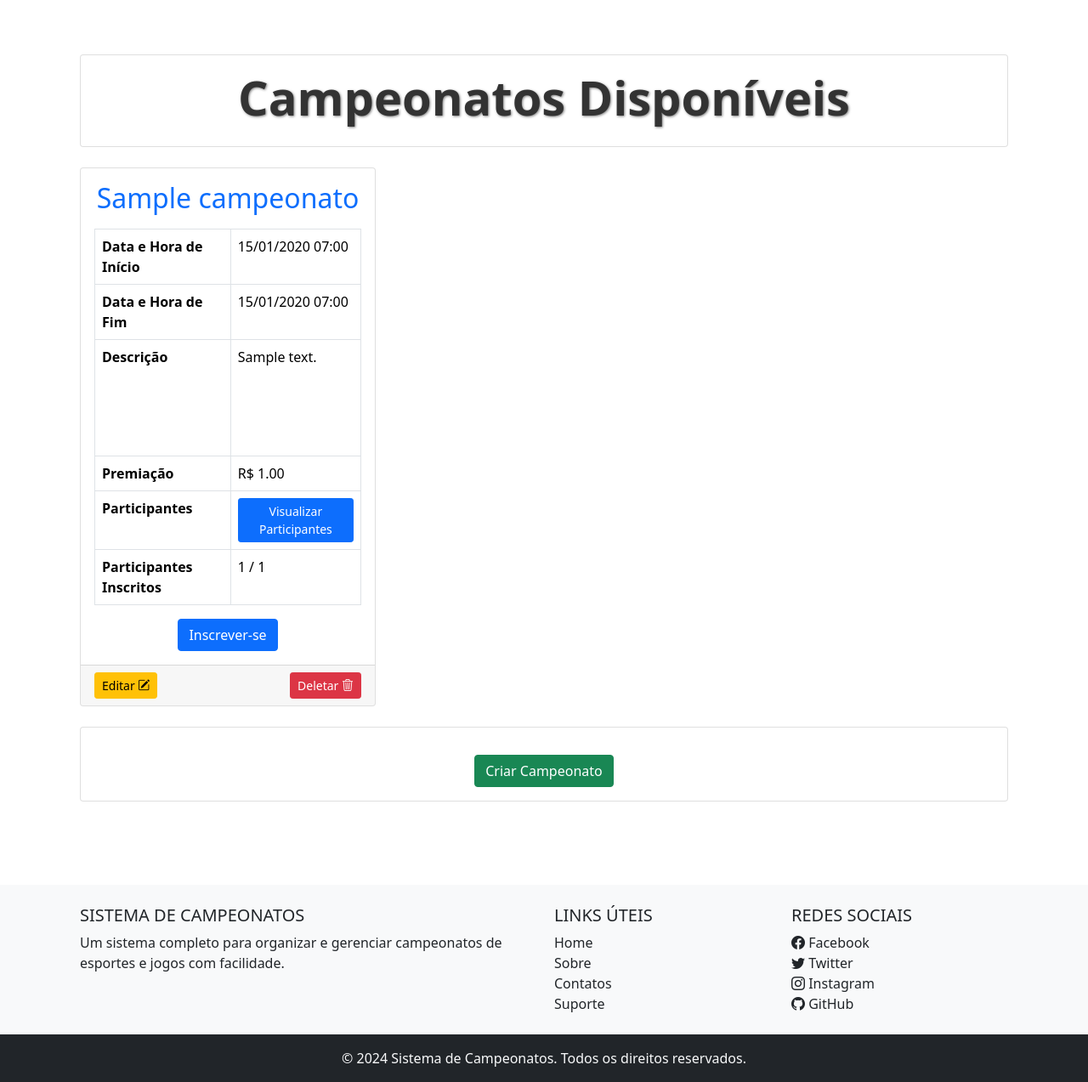
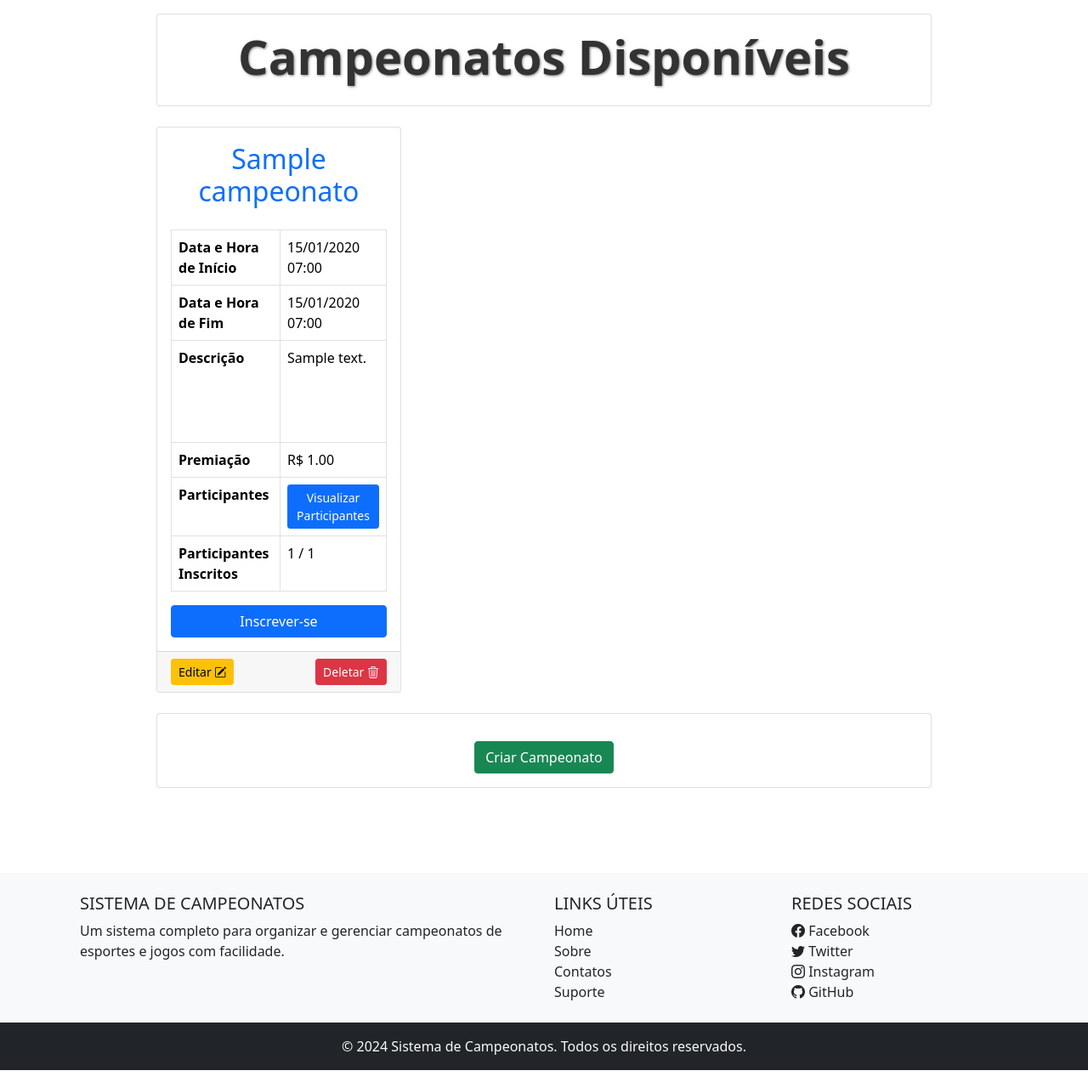
Before and after one commit to Sam0929/Projeto_Camp, a Django app: page /campeonatos/ in a window 1280 px wide. Shown: the part 81-1354 px from the top of the page at 85% size. Run offline with Django 5.2, Linux system fonts and the light colour scheme; tables that the repository leaves empty hold one stand-in row (values such as "Sample post"); some libraries are stand-ins or nearby versions.

Commit message:
Correções gerais

```diff
--- a/campeonatos/templates/campeonatos.html
+++ b/campeonatos/templates/campeonatos.html
@@ -3,7 +3,7 @@
 {% block title %}Página Inicial{% endblock %}
 
 {% block content %}
-<main class="container my-5">
+<main class="container my-7" style="max-width: 75%;">
     <section class="campeonatos-section">
 
         <div class="row mb-4">
@@ -22,25 +22,23 @@
             <div class="row">
                 {% for campeonato in campeonatos %}
                 <div class="col-md-6 col-lg-4 mb-4">
-                    <div class="card h-100">
-                        <div class="card-body">
+                    <div class="card h-100 d-flex flex-column">
+                        <div class="card-body flex-grow-1 d-flex flex-column">
                             <h2 class="card-title font-weight-bold text-primary text-center">{{ campeonato.nome }}</h2>
                             <table class="table table-bordered mt-3">
                                 <tbody>
                                     <tr>
                                         <th>Data e Hora de Início</th>
-                                        <td>{{ campeonato.data_inicio|date:"d/m/Y H:i" }}</td>  <!-- Exibe data e hora -->
+                                        <td>{{ campeonato.data_inicio|date:"d/m/Y H:i" }}</td>
                                     </tr>
                                     <tr>
                                         <th>Data e Hora de Fim</th>
-                                        <td>{{ campeonato.data_fim|date:"d/m/Y H:i" }}</td>  <!-- Exibe data e hora -->
+                                        <td>{{ campeonato.data_fim|date:"d/m/Y H:i" }}</td>
                                     </tr>
                                     <tr>
                                         <th>Descrição</th>
-                                        <td>
-                                            <div class="description" style="max-height: 200px; overflow-y: auto;">
-                                                <p class="text-break">{{ campeonato.descricao }}</p>
-                                            </div>
+                                        <td class="description">
+                                            <p class="text-break">{{ campeonato.descricao }}</p>
                                         </td>
                                     </tr>
                                     <tr>
@@ -50,30 +48,30 @@
                                     <tr>
                                         <th>Participantes</th>
                                         <td>
-                                            <!-- Botão para abrir o modal de participantes -->
-                                            <button type="button" class="btn btn-primary btn-sm" data-bs-toggle="modal" data-bs-target="#modalParticipantes{{ campeonato.pk }}">
+                                            <button type="button" class="btn btn-primary btn-sm w-100" data-bs-toggle="modal" data-bs-target="#modalParticipantes{{ campeonato.pk }}">
                                                 Visualizar Participantes
                                             </button>
                                         </td>
                                     </tr>
                                     <tr>
                                         <th>Participantes Inscritos</th>
-                                        <td>
-                                            {{ campeonato.inscricao_set.count }} / {{ campeonato.numero_maximo_participantes }}
-                                        </td>
+                                        <td>{{ campeonato.inscricao_set.count }} / {{ campeonato.numero_maximo_participantes }}</td>
                                     </tr>
                                 </tbody>
                             </table>
-                            <div class="text-center mt-3">
+                            <div class="text-center mt-auto d-grid gap-2">
                                 <a href="{% url 'inscrever_participante' campeonato.pk %}" class="btn btn-primary">Inscrever-se</a>
+
                             </div>
                         </div>
                         <div class="card-footer d-flex justify-content-between">
-                            <a href="{% url 'editar_campeonato' campeonato.pk %}" class="btn btn-warning btn-sm">Editar  <i class="bi bi-pencil-square"></i>  </a>
-                            <a href="{% url 'deletar_campeonato' campeonato.pk %}" class="btn btn-danger btn-sm">Deletar  <i class="bi bi-trash3"></i> </a>
+                            <a href="{% url 'editar_campeonato' campeonato.pk %}" class="btn btn-warning btn-sm w-45">Editar <i class="bi bi-pencil-square"></i></a>
+                            <a href="{% url 'deletar_campeonato' campeonato.pk %}" class="btn btn-danger btn-sm w-45">Deletar <i class="bi bi-trash3"></i></a>
                         </div>
                     </div>
                 </div>
+
+
 
                 <!-- Modal de Participantes -->
                 <div class="modal fade" id="modalParticipantes{{ campeonato.pk }}" tabindex="-1" aria-labelledby="modalParticipantesLabel{{ campeonato.pk }}" aria-hidden="true">
--- a/templates/base.html
+++ b/templates/base.html
@@ -30,6 +30,15 @@
         .description {
             overflow-y: auto;
             height: 120px;
+        }
+
+        .card-title {
+            height: 2.5em; /* Ajuste conforme necessário */
+            line-height: 1.2;
+            display: flex;
+            align-items: center;
+            justify-content: center;
+            text-align: center;
         }
     </style>
 </head>
```
Also changed, not shown: README.md, campeonatos/migrations/0002_rename_premiação_campeonato_premiacao_and_more.py (deleted), campeonatos/migrations/0003_rename_premiacao_campeonato_premiação.py (deleted), campeonatos/migrations/0004_campeonato_eliminatorias_geradas.py (deleted), gerenciamento_campeonatos/migrations/0002_rodadasclassificatorias.py (deleted), gerenciamento_campeonatos/migrations/0003_rodadaeliminatoria_jogoeliminatorio.py (deleted), gerenciamento_campeonatos/migrations/0004_alter_rodadaeliminatoria_fase.py (deleted), gerenciamento_campeonatos/migrations/0005_jogoeliminatorio_placeholder_and_more.py (deleted), gerenciamento_campeonatos/migrations/0006_resultadoeliminatorio.py (deleted), 1 other file.
